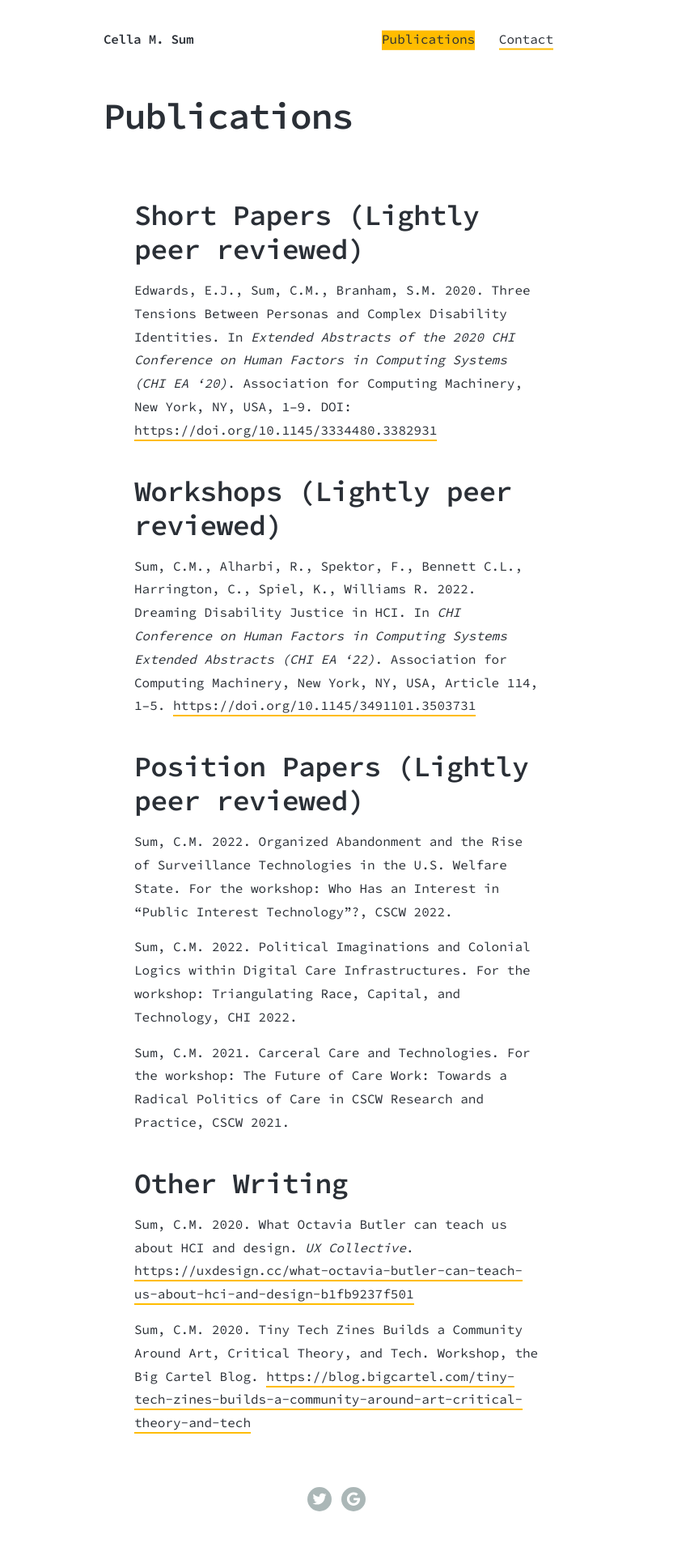
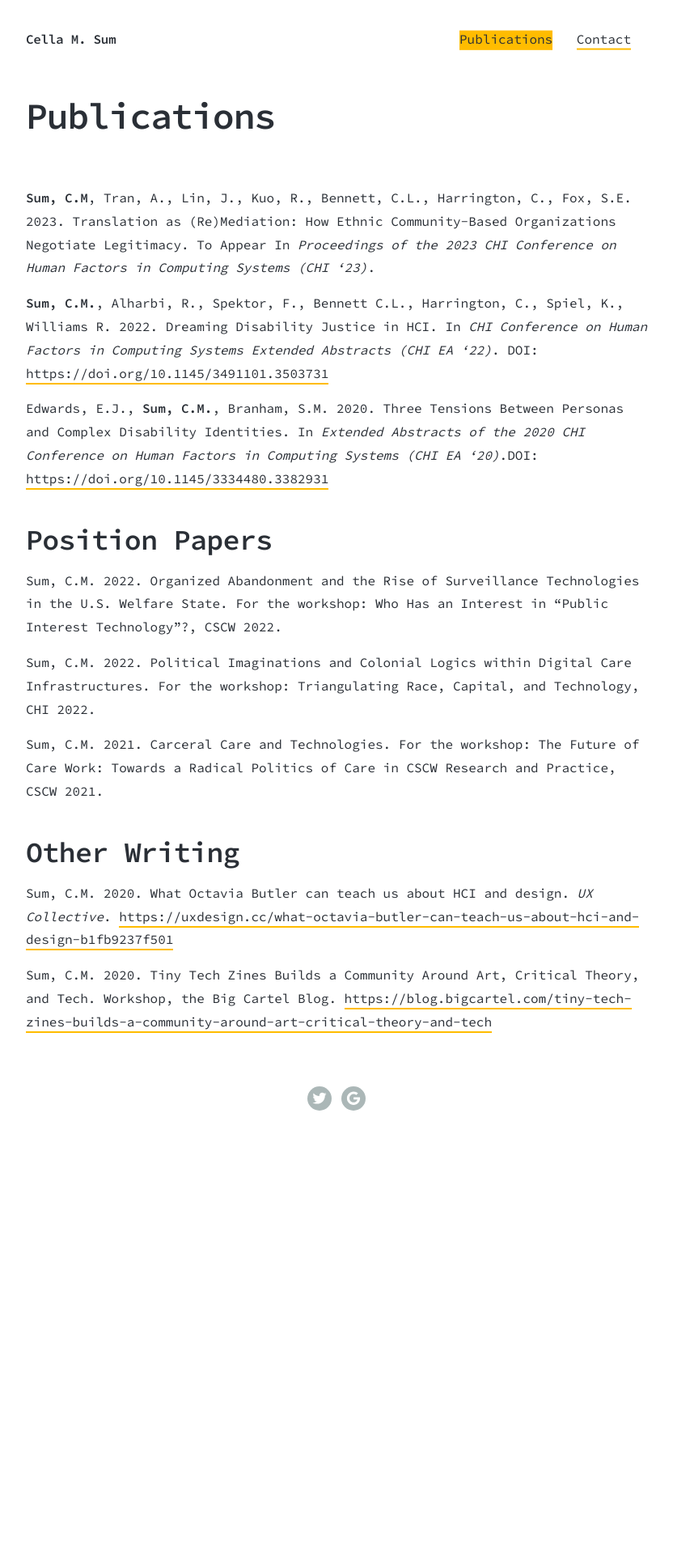
Before and after one commit to cella/cellaio, a Jekyll site: the page built from _pages/publications.md, in a window 1280 px wide. Shown: the whole page at 81% size, without its empty margins (224-1056 px from the left). Built offline with Jekyll 4.4.1, drawn with Linux system fonts in a browser that asks for light colours; nearby versions of some CDN libraries; after the commit the page ends 1420 px from its top, so only the background shows below that.

Commit message:
Update publications page

```diff
--- a/Gemfile
+++ b/Gemfile
@@ -6,3 +6,5 @@ group :jekyll_plugins do
   gem 'jekyll-paginate'
   gem 'jekyll-sitemap'
 end
+
+gem "webrick", "~> 1.8"
--- a/_layouts/page.html
+++ b/_layouts/page.html
@@ -7,14 +7,16 @@ layout: default
 	<div class="wrap">
 
 		<h1>{{ page.title }}</h1>
-		<p>{{ page.subtitle }}</p>
 
 	</div>
 
 </section>
 
 <section class="single">
+	<div class="wrap">
 
-	{{ page.content }}
+		{{ page.content }}
+
+	</div>
 
 </section>
--- a/_pages/publications.md
+++ b/_pages/publications.md
@@ -1,13 +1,16 @@
 ---
 title: 'Publications'
 ---
-## Short Papers (Lightly peer reviewed)
-Edwards, E.J., Sum, C.M., Branham, S.M. 2020. Three Tensions Between Personas and Complex Disability Identities. In *Extended Abstracts of the 2020 CHI Conference on Human Factors in Computing Systems (CHI EA '20)*. Association for Computing Machinery, New York, NY, USA, 1–9. DOI: [https://doi.org/10.1145/3334480.3382931](https://doi.org/10.1145/3334480.3382931)
 
-## Workshops (Lightly peer reviewed)
-Sum, C.M., Alharbi, R., Spektor, F., Bennett C.L., Harrington, C., Spiel, K., Williams R. 2022. Dreaming Disability Justice in HCI. In *CHI Conference on Human Factors in Computing Systems Extended Abstracts (CHI EA '22)*. Association for Computing Machinery, New York, NY, USA, Article 114, 1–5. [https://doi.org/10.1145/3491101.3503731](https://doi.org/10.1145/3491101.3503731)
+**Sum, C.M**, Tran, A., Lin, J., Kuo, R., Bennett, C.L., Harrington, C., Fox, S.E. 2023. Translation as (Re)Mediation: How Ethnic Community-Based Organizations Negotiate Legitimacy. To Appear In *Proceedings of the 2023 CHI Conference on Human Factors in Computing Systems (CHI '23)*.
 
-## Position Papers (Lightly peer reviewed)
+**Sum, C.M.**, Alharbi, R., Spektor, F., Bennett C.L., Harrington, C., Spiel, K., Williams R. 2022. Dreaming Disability Justice in HCI. In *CHI Conference on Human Factors in Computing Systems Extended Abstracts (CHI EA '22)*. DOI: [https://doi.org/10.1145/3491101.3503731](https://doi.org/10.1145/3491101.3503731)
+
+Edwards, E.J., **Sum, C.M.**, Branham, S.M. 2020. Three Tensions Between Personas and Complex Disability Identities. In *Extended Abstracts of the 2020 CHI Conference on Human Factors in Computing Systems (CHI EA '20)*.DOI: [https://doi.org/10.1145/3334480.3382931](https://doi.org/10.1145/3334480.3382931)
+
+
+
+## Position Papers
 Sum, C.M. 2022. Organized Abandonment and the Rise of Surveillance Technologies in the U.S. Welfare State. For the workshop: Who Has an Interest in “Public Interest Technology”?, CSCW 2022.
 
 Sum, C.M. 2022. Political Imaginations and Colonial Logics within Digital Care Infrastructures. For the workshop: Triangulating Race, Capital, and Technology, CHI 2022.
--- a/_sass/_basic.scss
+++ b/_sass/_basic.scss
@@ -364,6 +364,6 @@ section {
 	@include mq(tabletp) {
 		padding: 0;
 		width: 70%;
-		max-width: 576px;
+		max-width: 768px;
 	}
 }
--- a/_sass/_includes/_content.scss
+++ b/_sass/_includes/_content.scss
@@ -34,14 +34,10 @@ p a {
 	h1, h2, h3, h4, h5, h6, p, ul, ol {
 		margin-left: auto;
 		margin-right: auto;
-		padding-left: 30px;
-		padding-right: 30px;
-		max-width: 500px;
 
 		@include mq(tabletp) {
 			padding-left: 0;
 			padding-right: 0;
-			width: 70%;
 		}
 	}
 
```
Also changed, not shown: Gemfile.lock.
